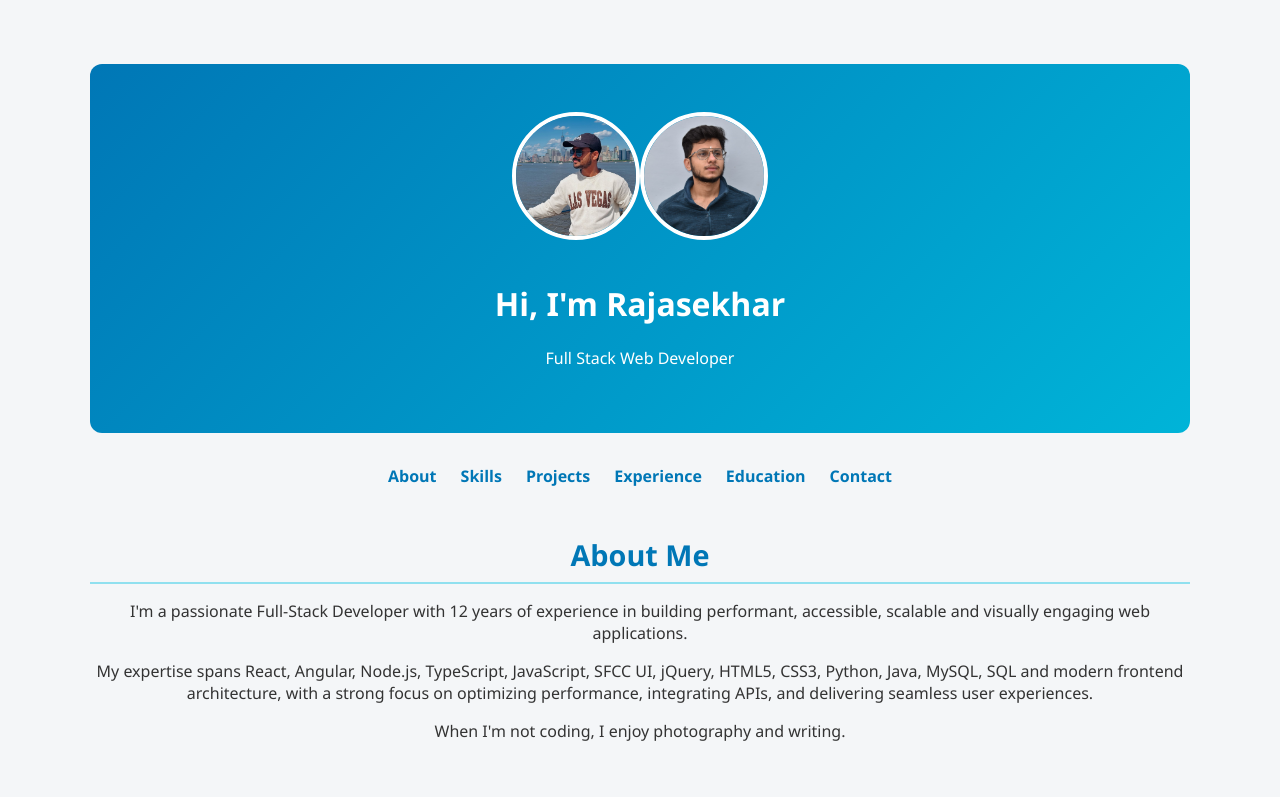
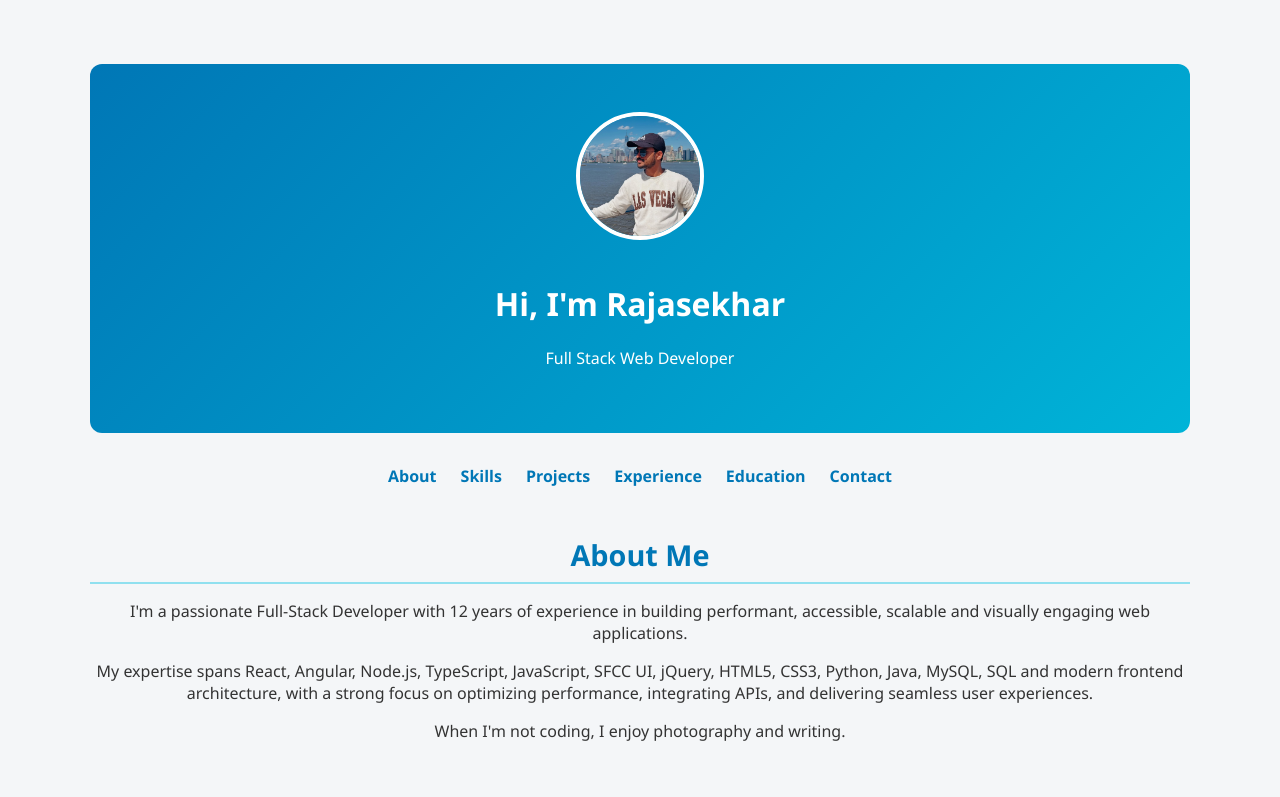
Before and after one commit to rajsekhars/react-portfolio, a React (Vite) app: page / in a window 1280 px wide. Shown: the top 797 px of the page. Built offline with nearby package versions, Linux system fonts and the light colour scheme.

Commit message:
Image changes

```diff
--- a/src/App.jsx
+++ b/src/App.jsx
@@ -1,7 +1,6 @@
 import React from 'react'
 import './App.css'
 import profileImage from './assets/profile.jpg'
-import profileImage2 from './assets/profile2.jpeg'
 import { FaGithub, FaLinkedin, FaArrowDown, FaDownload } from 'react-icons/fa'
 
 
@@ -13,7 +12,6 @@ function App() {
     <div className="container">
       <header className="hero">
         <img src={profileImage} alt="Profile" className="profile-img" />
-        <img src={profileImage2} alt="Profile2" className="profile-img" />
         <h1>Hi, I'm Rajasekhar</h1>
         <p>Full Stack Web Developer</p>
       </header>
```
Also changed, not shown: src/assets/profile2.jpeg (deleted).
